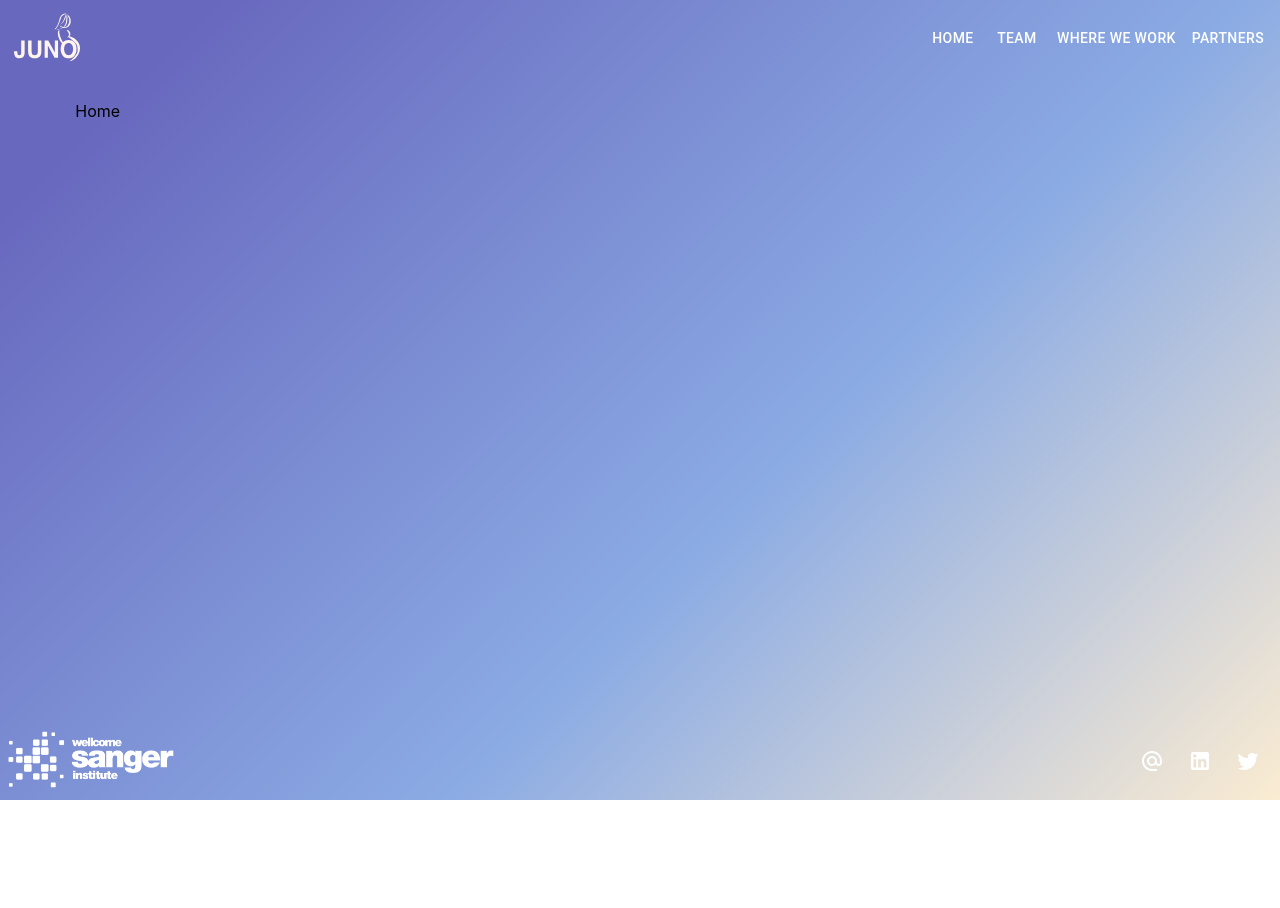
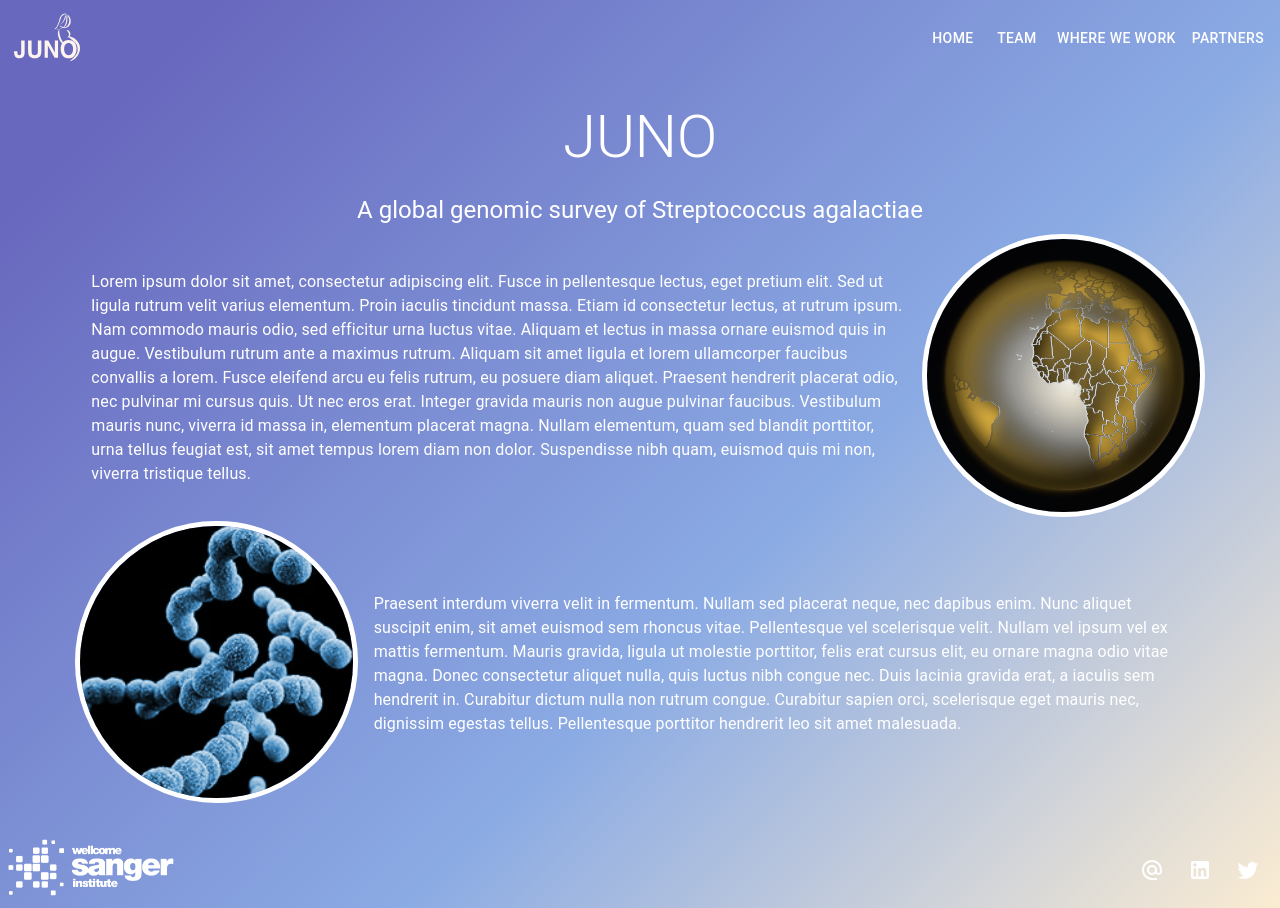
Before and after one commit to sanger-pathogens/juno-app, a React (Create React App) app: page / in a window 1280 px wide. Before the commit the page ends 800 px from the top, so only its background shows below. Built offline with nearby package versions, Linux system fonts and the light colour scheme.

Commit message:
Add draft home page content

```diff
--- /dev/null
+++ b/src/components/CircularImage.js
@@ -0,0 +1,18 @@
+import React from 'react';
+import { makeStyles } from '@material-ui/core/styles';
+
+const useStyles = makeStyles({
+  circular: {
+    borderRadius: '50%',
+    border: '5px solid white',
+    width: 'calc(100% - 10px)',
+    height: 'calc(100% - 10px)',
+  },
+});
+
+const CircularImage = props => {
+  const classes = useStyles();
+  return <img className={classes.circular} {...props} />;
+};
+
+export default CircularImage;
--- a/src/components/PageHome.js
+++ b/src/components/PageHome.js
@@ -1,7 +1,71 @@
 import React from 'react';
+import { Box, Grid, Typography } from '@material-ui/core';
 
 import Page from './Page';
+import CircularImage from './CircularImage';
 
-const PageHome = () => <Page>Home</Page>;
+const PageHome = () => (
+  <Page>
+    <Grid container>
+      <Grid item xs={12}>
+        <Box textAlign="center" color="white">
+          <Typography variant="h2" component="h1" gutterBottom>
+            JUNO
+          </Typography>
+          <Typography variant="h5" gutterBottom>
+            A global genomic survey of Streptococcus agalactiae
+          </Typography>
+        </Box>
+      </Grid>
+      <Grid item container xs={12} alignItems="center">
+        <Grid item xs={9}>
+          <Box color="white" p={2}>
+            <Typography>
+              Lorem ipsum dolor sit amet, consectetur adipiscing elit. Fusce in
+              pellentesque lectus, eget pretium elit. Sed ut ligula rutrum velit
+              varius elementum. Proin iaculis tincidunt massa. Etiam id
+              consectetur lectus, at rutrum ipsum. Nam commodo mauris odio, sed
+              efficitur urna luctus vitae. Aliquam et lectus in massa ornare
+              euismod quis in augue. Vestibulum rutrum ante a maximus rutrum.
+              Aliquam sit amet ligula et lorem ullamcorper faucibus convallis a
+              lorem. Fusce eleifend arcu eu felis rutrum, eu posuere diam
+              aliquet. Praesent hendrerit placerat odio, nec pulvinar mi cursus
+              quis. Ut nec eros erat. Integer gravida mauris non augue pulvinar
+              faucibus. Vestibulum mauris nunc, viverra id massa in, elementum
+              placerat magna. Nullam elementum, quam sed blandit porttitor, urna
+              tellus feugiat est, sit amet tempus lorem diam non dolor.
+              Suspendisse nibh quam, euismod quis mi non, viverra tristique
+              tellus.
+            </Typography>
+          </Box>
+        </Grid>
+        <Grid item xs={3}>
+          <CircularImage src="globe3-square.png" />
+        </Grid>
+      </Grid>
+      <Grid item container xs={12} alignItems="center">
+        <Grid item xs={3}>
+          <CircularImage src="GBS-square.png" />
+        </Grid>
+        <Grid item xs={9}>
+          <Box color="white" p={2}>
+            <Typography>
+              Praesent interdum viverra velit in fermentum. Nullam sed placerat
+              neque, nec dapibus enim. Nunc aliquet suscipit enim, sit amet
+              euismod sem rhoncus vitae. Pellentesque vel scelerisque velit.
+              Nullam vel ipsum vel ex mattis fermentum. Mauris gravida, ligula
+              ut molestie porttitor, felis erat cursus elit, eu ornare magna
+              odio vitae magna. Donec consectetur aliquet nulla, quis luctus
+              nibh congue nec. Duis lacinia gravida erat, a iaculis sem
+              hendrerit in. Curabitur dictum nulla non rutrum congue. Curabitur
+              sapien orci, scelerisque eget mauris nec, dignissim egestas
+              tellus. Pellentesque porttitor hendrerit leo sit amet malesuada.
+            </Typography>
+          </Box>
+        </Grid>
+      </Grid>
+    </Grid>
+  </Page>
+);
 
 export default PageHome;
```
Also changed, not shown: public/GBS-square.png (added), public/globe3-square.png (added).
